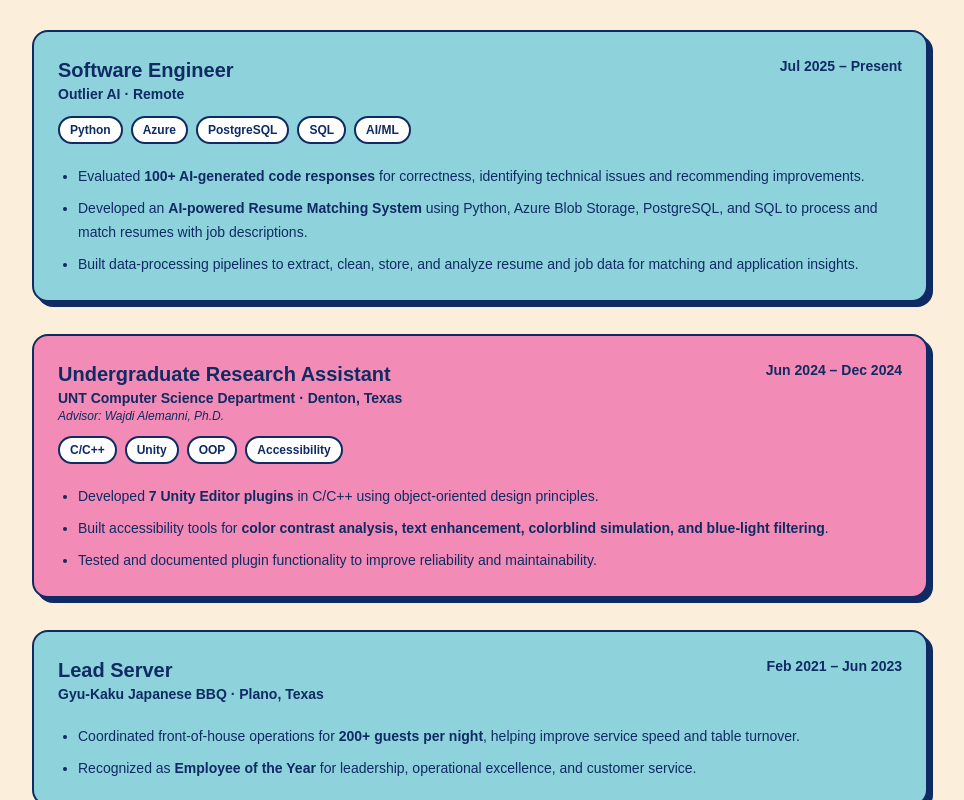
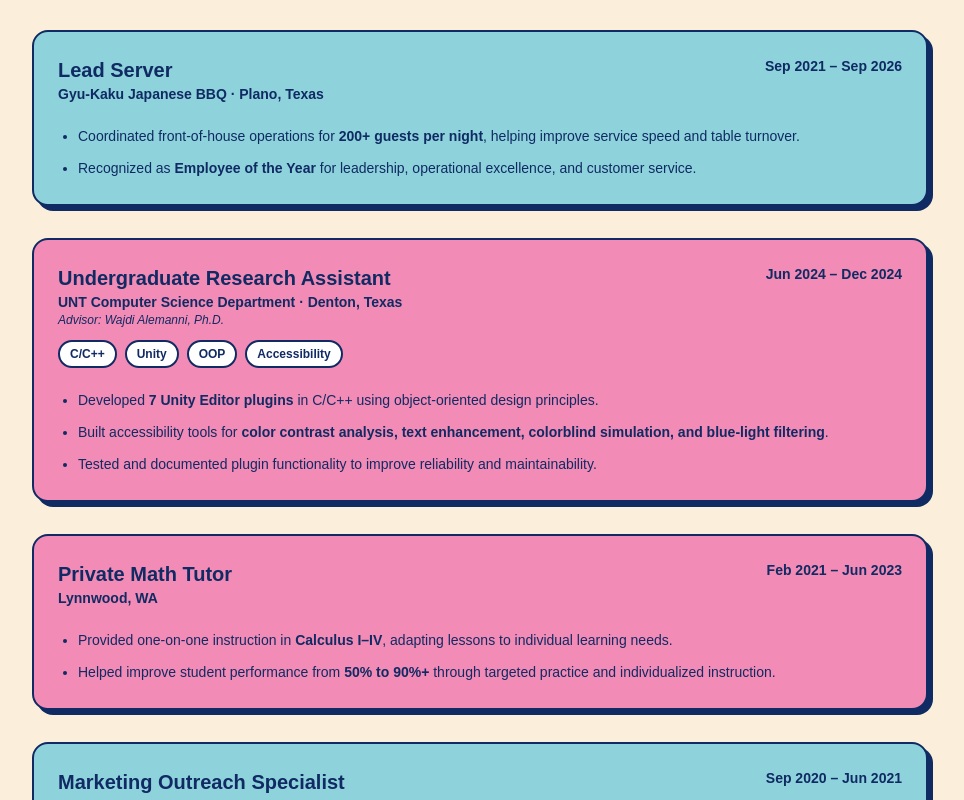
Before and after one commit to KimVVo/portfolio-2026, a React (Vite) app: page /about in a window 1280 px wide. Shown: the part 2920-3720 px from the top of the page, without its empty margins (160-1124 px from the left). Built offline with nearby package versions, Linux system fonts and the light colour scheme.

Commit message:
Revise Lead Server experience in About component
Updated job title and details for the Lead Server position. Removed outdated information and added new responsibilities and recognition.

```diff
--- a/src/components/About.jsx
+++ b/src/components/About.jsx
@@ -561,63 +561,38 @@
 
           <div className="mt-8 space-y-8">
 
-            {/* Software Engineer — Outlier AI */}
+             {/* Lead Server */}
             <div className="rounded-2xl border-2 border-[#102A63] bg-[#8ED3DC] p-6 shadow-[5px_5px_0_#102A63] transition duration-200 hover:-translate-y-1 hover:shadow-[7px_7px_0_#102A63]">
 
               <div className="flex flex-col justify-between gap-2 md:flex-row">
 
                 <div>
                   <h3 className="text-xl font-bold text-[#102A63]">
-                    Software Engineer
+                    Lead Server
                   </h3>
 
                   <p className="text-sm font-semibold">
-                    Outlier AI · Remote
+                    Gyu-Kaku Japanese BBQ · Plano, Texas
                   </p>
                 </div>
 
                 <p className="text-sm font-semibold">
-                  Jul 2025 – Present
+                  Sep 2021 – Sep 2026
                 </p>
 
-              </div>
-
-              <div className="mt-3 flex flex-wrap gap-2">
-                {[
-                  "Python",
-                  "Azure",
-                  "PostgreSQL",
-                  "SQL",
-                  "AI/ML",
-                ].map((skill) => (
-                  <span
-                    key={skill}
-                    className="rounded-full border-2 border-[#102A63] bg-white px-2.5 py-1 text-xs font-bold text-[#102A63]"
-                  >
-                    {skill}
-                  </span>
-                ))}
               </div>
 
               <ul className="mt-5 list-disc space-y-2 pl-5 text-sm leading-6">
 
                 <li>
-                  Evaluated <strong>100+ AI-generated code responses</strong>{" "}
-                  for correctness, identifying technical issues and recommending
-                  improvements.
+                  Coordinated front-of-house operations for{" "}
+                  <strong>200+ guests per night</strong>, helping improve
+                  service speed and table turnover.
                 </li>
 
                 <li>
-                  Developed an{" "}
-                  <strong>AI-powered Resume Matching System</strong> using
-                  Python, Azure Blob Storage, PostgreSQL, and SQL to process
-                  and match resumes with job descriptions.
-                </li>
-
-                <li>
-                  Built data-processing pipelines to extract, clean, store,
-                  and analyze resume and job data for matching and application
-                  insights.
+                  Recognized as <strong>Employee of the Year</strong> for
+                  leadership, operational excellence, and customer service.
                 </li>
 
               </ul>
@@ -690,42 +665,6 @@
             </div>
 
 
-            {/* Lead Server */}
-            <div className="rounded-2xl border-2 border-[#102A63] bg-[#8ED3DC] p-6 shadow-[5px_5px_0_#102A63] transition duration-200 hover:-translate-y-1 hover:shadow-[7px_7px_0_#102A63]">
-
-              <div className="flex flex-col justify-between gap-2 md:flex-row">
-
-                <div>
-                  <h3 className="text-xl font-bold text-[#102A63]">
-                    Lead Server
-                  </h3>
-
-                  <p className="text-sm font-semibold">
-                    Gyu-Kaku Japanese BBQ · Plano, Texas
-                  </p>
-                </div>
-
-                <p className="text-sm font-semibold">
-                  Feb 2021 – Jun 2023
-                </p>
-
-              </div>
-
-              <ul className="mt-5 list-disc space-y-2 pl-5 text-sm leading-6">
-
-                <li>
-                  Coordinated front-of-house operations for{" "}
-                  <strong>200+ guests per night</strong>, helping improve
-                  service speed and table turnover.
-                </li>
-
-                <li>
-                  Recognized as <strong>Employee of the Year</strong> for
-                  leadership, operational excellence, and customer service.
-                </li>
-
-              </ul>
-            </div>
 
 
             {/* Private Math Tutor */}
```
